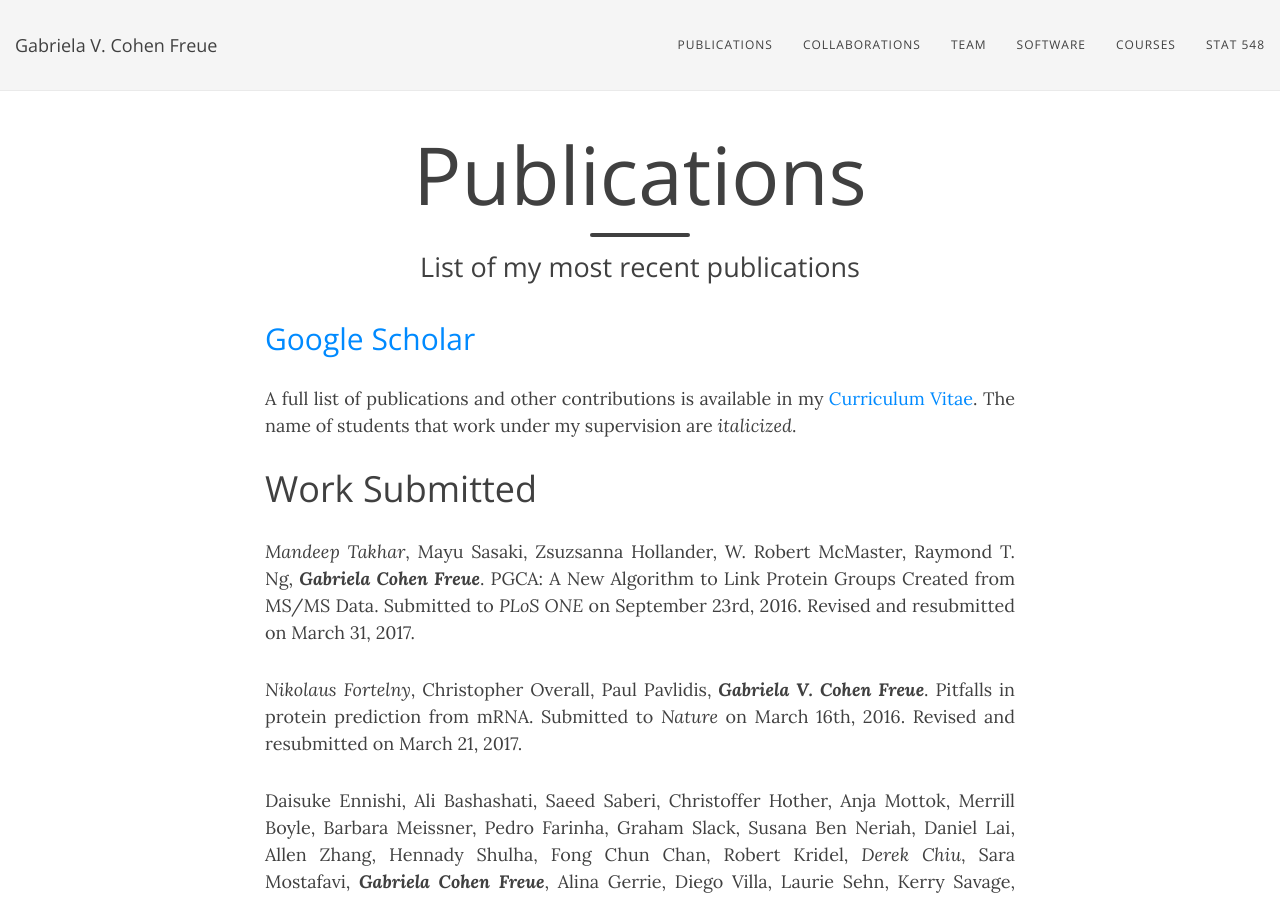
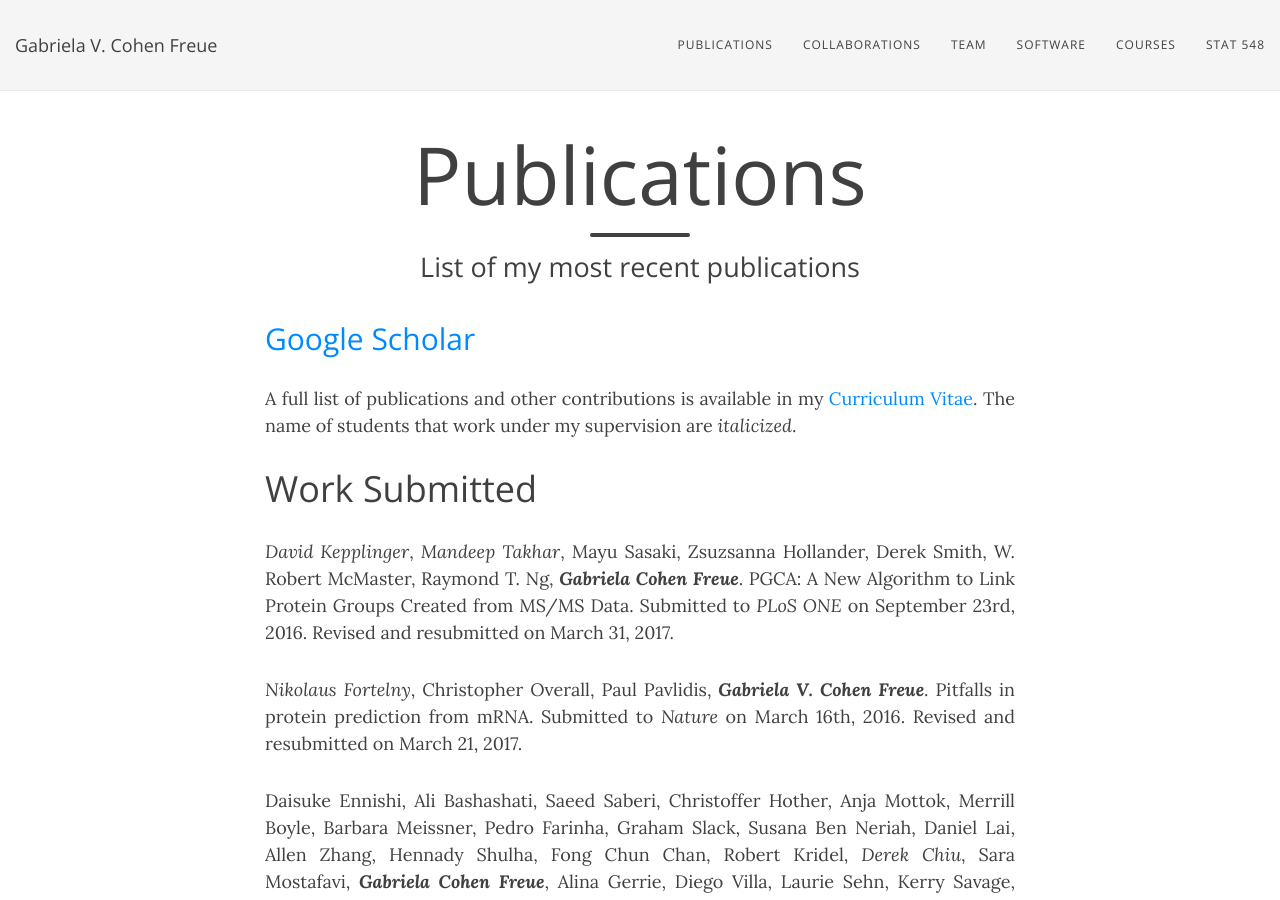
Before and after one commit to gcohenfr/gcohenfr.github.io, a Jekyll site: the page built from pub.md, in a window 1280 px wide and 900 px high. Built offline with Jekyll 4.4.1, drawn with Linux system fonts in a browser that asks for light colours; nearby versions of some CDN libraries.

Commit message:
Update pub.md

```diff
--- a/pub.md
+++ b/pub.md
@@ -9,7 +9,7 @@
 A full list of publications and other contributions is available in my [Curriculum Vitae](/cv.md). The name of students that work under my supervision are *italicized*.
 
 # Work Submitted
-*Mandeep Takhar*, Mayu Sasaki, Zsuzsanna Hollander, W. Robert McMaster, Raymond T. Ng, ***Gabriela Cohen Freue***. PGCA: A New Algorithm to Link Protein Groups Created from MS/MS Data. Submitted to *PLoS ONE* on September 23rd, 2016. Revised and resubmitted on March 31, 2017.
+*David Kepplinger*, *Mandeep Takhar*, Mayu Sasaki, Zsuzsanna Hollander, Derek Smith, W. Robert McMaster, Raymond T. Ng, ***Gabriela Cohen Freue***. PGCA: A New Algorithm to Link Protein Groups Created from MS/MS Data. Submitted to *PLoS ONE* on September 23rd, 2016. Revised and resubmitted on March 31, 2017.
 
 *Nikolaus Fortelny*, Christopher Overall, Paul Pavlidis, ***Gabriela V. Cohen Freue***. Pitfalls in protein prediction from mRNA. Submitted to *Nature* on March 16th, 2016. Revised and resubmitted on March 21, 2017.
 
```
